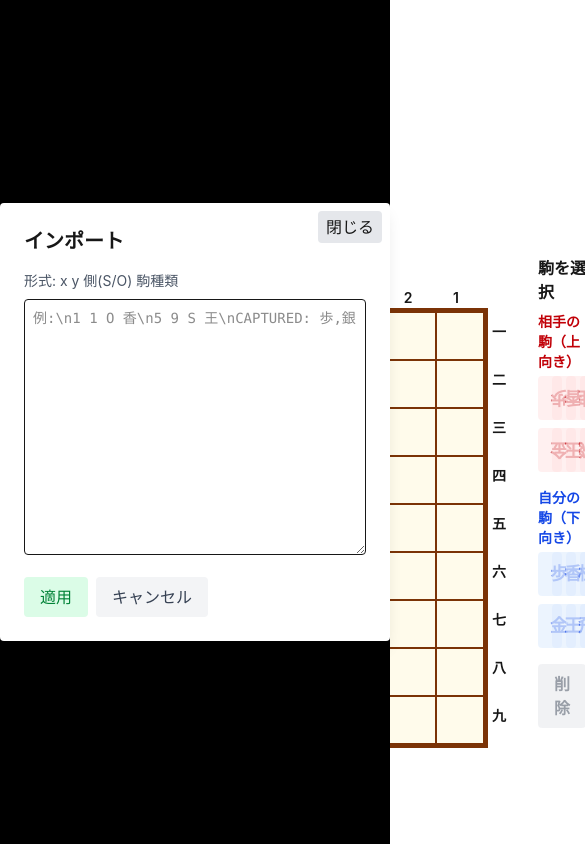
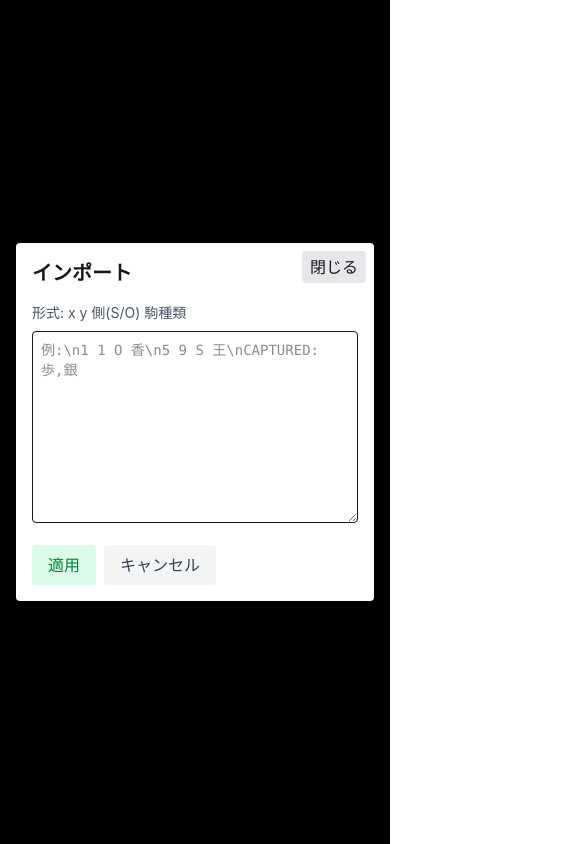
Before and after one commit to izmktr/riddletools, a Next.js app: page /shogi-mate in a window 390 px wide. Both pictures are taken after a click on the button "インポート". Shown: the top 844 px of the page, 585 px wide, since content can reach past the window. Built offline with nearby package versions, Linux system fonts and the light colour scheme.

Commit message:
feat: UIのレイアウトを改善し、エクスポート・インポートモーダルのスタイルを調整

```diff
--- a/src/app/shogi-mate/page.tsx
+++ b/src/app/shogi-mate/page.tsx
@@ -1434,7 +1434,7 @@ export default function ShogiMatePage() {
   };
 
   return (
-    <main className="max-w-6xl mx-auto p-6">
+    <main className="max-w-7xl mx-auto px-4 py-6">
       <div className="flex items-center mb-4 gap-2">
         <Link href="/" className="inline-block px-4 py-2 bg-gray-100 rounded hover:bg-gray-200">トップに戻る</Link>
       </div>
@@ -1442,7 +1442,7 @@ export default function ShogiMatePage() {
       <h2 className="text-2xl font-bold mb-4">詰将棋ソルバー</h2>
 
       {/* ボタン */}
-      <div className="mb-4 flex gap-2 items-center">
+      <div className="mb-4 flex flex-wrap gap-2 items-center">
         {!viewMode ? (
           <>
             <button
@@ -1500,7 +1500,7 @@ export default function ShogiMatePage() {
         )}
       </div>
 
-      <div className="flex gap-8">
+      <div className="flex flex-col lg:flex-row gap-8">
         {/* 盤面と持ち駒 */}
         <div>
           <h3 className="font-semibold mb-2">盤面{viewMode ? '' : '（クリックで選択）'}</h3>
@@ -1509,7 +1509,7 @@ export default function ShogiMatePage() {
             <div className="flex">
               <div className="w-6"></div> {/* 左上の空白 */}
               {[9, 8, 7, 6, 5, 4, 3, 2, 1].map(col => (
-                <div key={col} className="w-12 text-center text-sm font-semibold">{col}</div>
+                <div key={col} className="w-8 sm:w-10 lg:w-12 text-center text-xs sm:text-sm font-semibold">{col}</div>
               ))}
             </div>
             {/* 盤面 */}
@@ -1560,7 +1560,7 @@ export default function ShogiMatePage() {
                   return (
                     <div
                       key={`${rowIndex}-${colIndex}`}
-                      className={`w-12 h-12 border border-amber-900 flex items-center justify-center text-xl font-bold relative
+                      className={`w-8 h-8 sm:w-10 sm:h-10 lg:w-12 lg:h-12 border border-amber-900 flex items-center justify-center text-base sm:text-lg lg:text-xl font-bold relative
                         ${!viewMode ? 'cursor-pointer' : (candidateMove || isPieceSelectable) ? 'cursor-pointer' : ''}
                         ${isSelected && !viewMode ? 'bg-yellow-300' :
                           isLastMovedPiece ? 'bg-red-100' :
@@ -1652,7 +1652,7 @@ export default function ShogiMatePage() {
               {/* 行番号（右側） */}
               <div className="ml-1">
                 {[0, 1, 2, 3, 4, 5, 6, 7, 8].map(row => (
-                  <div key={row} className="h-12 flex items-center text-sm font-semibold">
+                  <div key={row} className="h-8 sm:h-10 lg:h-12 flex items-center text-xs sm:text-sm font-semibold">
                     {KANJI_NUMBERS[row + 1]}
                   </div>
                 ))}
@@ -1673,7 +1673,7 @@ export default function ShogiMatePage() {
                 return (
                   <div
                     key={index}
-                    className={`w-12 h-12 border-2 border-blue-700 bg-blue-50 flex items-center justify-center text-xl font-bold text-blue-700
+                    className={`w-8 h-8 sm:w-10 sm:h-10 lg:w-12 lg:h-12 border-2 border-blue-700 bg-blue-50 flex items-center justify-center text-base sm:text-lg lg:text-xl font-bold text-blue-700
                       ${viewMode ? (isCapturedSelectable ? 'cursor-pointer' : '') : 'cursor-pointer'}
                       ${!viewMode && selectedCapturedIndex === index ? 'bg-yellow-300 border-yellow-500' :
                         isSelectedCaptured ? 'bg-yellow-300 border-yellow-500' : ''}
@@ -1695,7 +1695,7 @@ export default function ShogiMatePage() {
               {/* 空欄 */}
               {!viewMode && (
                 <div
-                  className={`w-12 h-12 border-2 border-dashed border-gray-400 bg-gray-50 cursor-pointer flex items-center justify-center text-xl
+                  className={`w-8 h-8 sm:w-10 sm:h-10 lg:w-12 lg:h-12 border-2 border-dashed border-gray-400 bg-gray-50 cursor-pointer flex items-center justify-center text-base sm:text-lg lg:text-xl
                     ${selectedCapturedIndex === capturedPieces.length ? 'bg-yellow-300 border-yellow-500' : 'hover:bg-gray-100'}
                   `}
                   onClick={() => handleCapturedClick(capturedPieces.length)}
@@ -1715,7 +1715,7 @@ export default function ShogiMatePage() {
             {/* 相手の駒 */}
             <div>
               <p className="text-sm font-semibold mb-1 text-red-700">相手の駒（上向き）</p>
-              <div className="grid grid-cols-4 gap-2">
+              <div className="grid grid-cols-3 sm:grid-cols-4 gap-2">
                 {PIECE_TYPES.map(pieceType => (
                   <button
                     key={`opponent-${pieceType}`}
@@ -1734,7 +1734,7 @@ export default function ShogiMatePage() {
             {/* 自分の駒 */}
             <div>
               <p className="text-sm font-semibold mb-1 text-blue-700">自分の駒（下向き）</p>
-              <div className="grid grid-cols-4 gap-2">
+              <div className="grid grid-cols-3 sm:grid-cols-4 gap-2">
                 {PIECE_TYPES.map(pieceType => (
                   <button
                     key={`self-${pieceType}`}
@@ -1898,15 +1898,15 @@ export default function ShogiMatePage() {
 
       {/* エクスポートモーダル */}
       {showExport && (
-        <div className="fixed inset-0 bg-black bg-opacity-30 flex items-center justify-center z-50">
-          <div className="bg-white rounded shadow-lg p-6 max-w-lg w-full relative">
+        <div className="fixed inset-0 bg-black bg-opacity-30 flex items-center justify-center z-50 p-4">
+          <div className="bg-white rounded shadow-lg p-4 sm:p-6 max-w-lg w-full relative">
             <button
               className="absolute top-2 right-2 px-2 py-1 bg-gray-200 rounded hover:bg-gray-300"
               onClick={() => setShowExport(false)}
             >閉じる</button>
             <h3 className="text-xl font-bold mb-4">エクスポート</h3>
             <textarea
-              className="w-full h-64 p-2 border rounded font-mono text-sm"
+              className="w-full h-48 sm:h-64 p-2 border rounded font-mono text-sm"
               value={exportText}
               readOnly
             />
@@ -1926,8 +1926,8 @@ export default function ShogiMatePage() {
 
       {/* インポートモーダル */}
       {showImport && (
-        <div className="fixed inset-0 bg-black bg-opacity-30 flex items-center justify-center z-50">
-          <div className="bg-white rounded shadow-lg p-6 max-w-lg w-full relative">
+        <div className="fixed inset-0 bg-black bg-opacity-30 flex items-center justify-center z-50 p-4">
+          <div className="bg-white rounded shadow-lg p-4 sm:p-6 max-w-lg w-full relative">
             <button
               className="absolute top-2 right-2 px-2 py-1 bg-gray-200 rounded hover:bg-gray-300"
               onClick={() => setShowImport(false)}
@@ -1935,7 +1935,7 @@ export default function ShogiMatePage() {
             <h3 className="text-xl font-bold mb-4">インポート</h3>
             <p className="text-sm text-gray-600 mb-2">形式: x y 側(S/O) 駒種類</p>
             <textarea
-              className="w-full h-64 p-2 border rounded font-mono text-sm"
+              className="w-full h-48 sm:h-64 p-2 border rounded font-mono text-sm"
               value={importText}
               onChange={(e) => setImportText(e.target.value)}
               placeholder="例:\n1 1 O 香\n5 9 S 王\nCAPTURED: 歩,銀"
```
